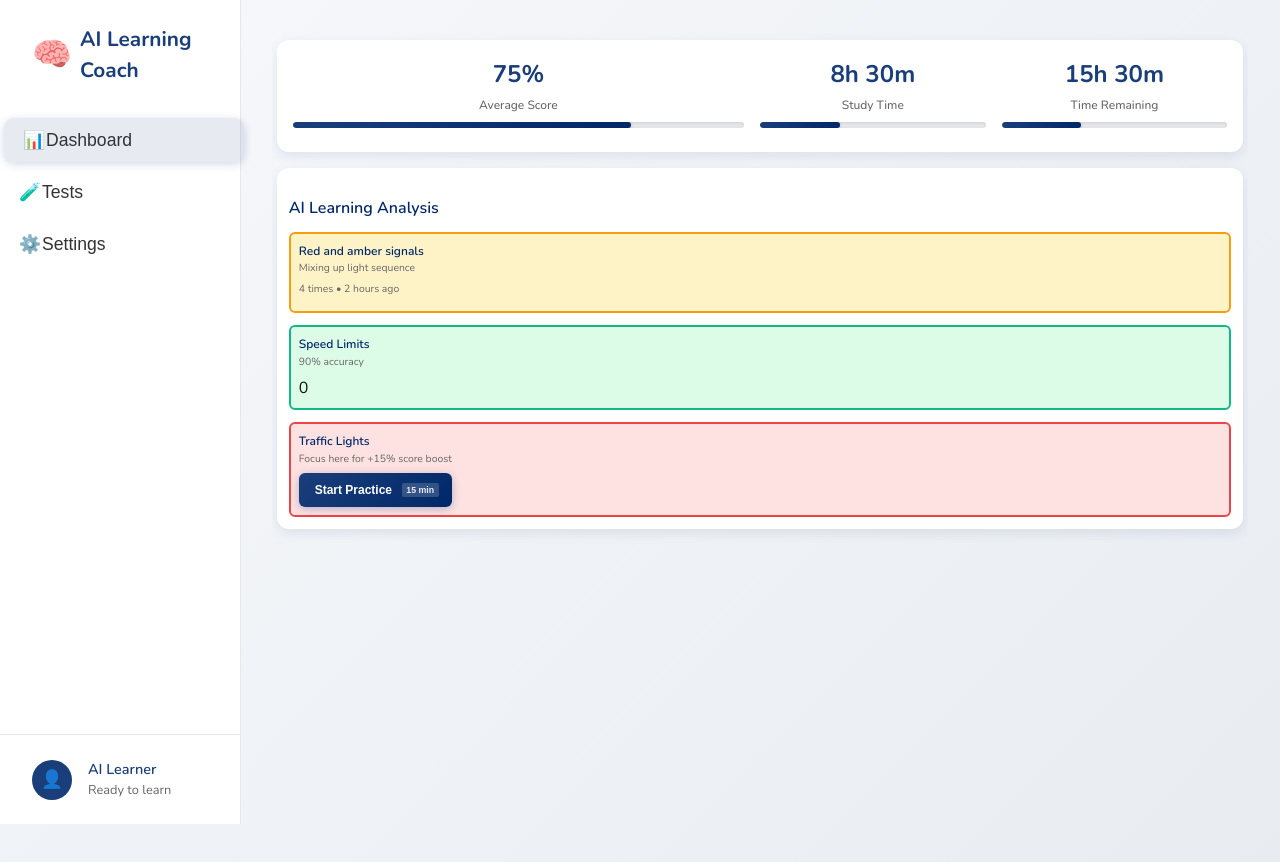
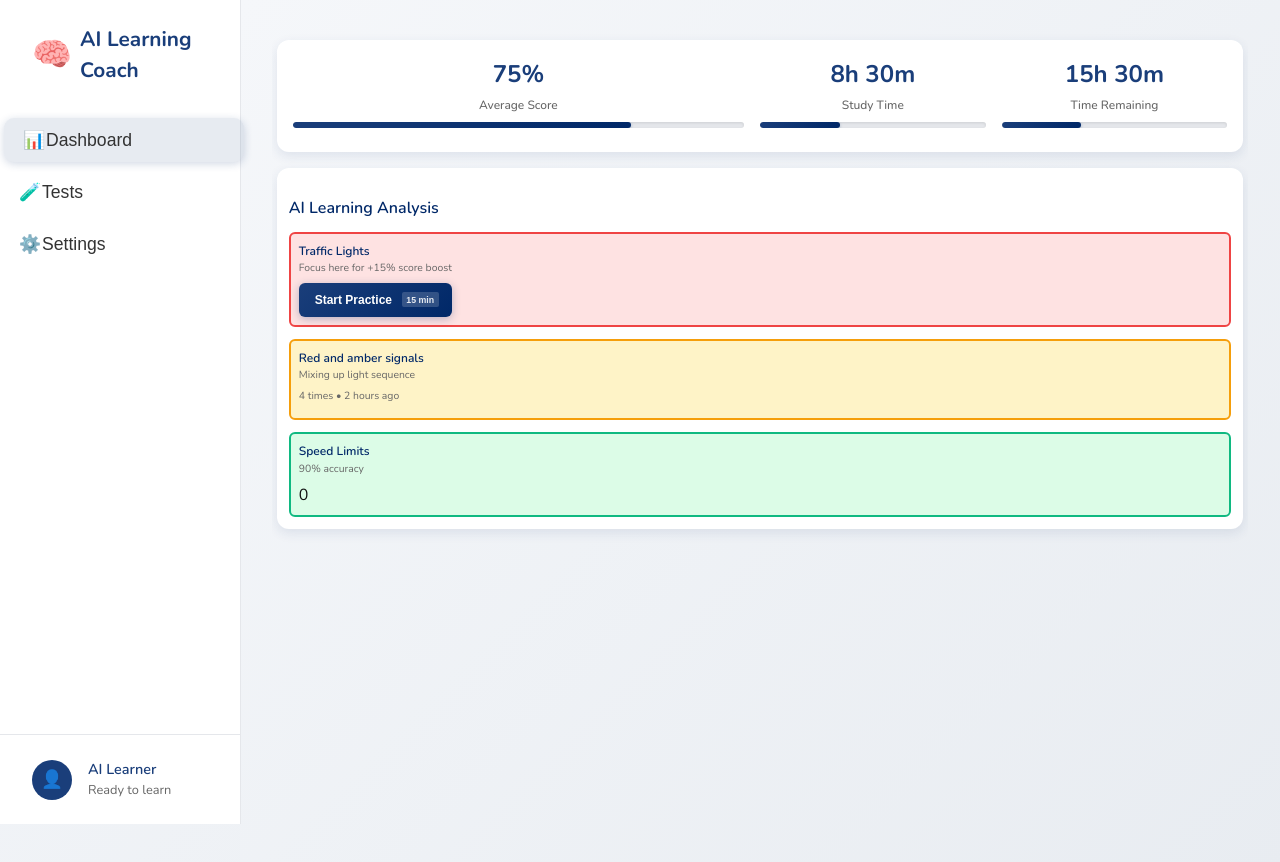
Before and after one commit to fullcircleAI/cbr-ai-coach, a React (Create React App) app: page / in a window 1280 px wide. Shown: the top 862 px of the page. Built offline with nearby package versions, Linux system fonts and the light colour scheme.

Commit message:
Reorder AI insights to match traffic light - Red (Traffic Lights) on top, Amber (Red and amber signals) middle, Green (Speed Limits) bottom

```diff
--- a/src/components/AICoachDashboard.tsx
+++ b/src/components/AICoachDashboard.tsx
@@ -48,6 +48,12 @@ export const AICoachDashboard: React.FC = () => {
 
         const mockInsights: AIInsight[] = [
           {
+            type: 'recommendation',
+            message: "Traffic Lights",
+            priority: 'red',
+            explanation: 'Focus here for +15% score boost'
+          },
+          {
             type: 'mistake',
             message: "Red and amber signals",
             priority: 'amber',
@@ -61,12 +67,6 @@ export const AICoachDashboard: React.FC = () => {
             priority: 'green',
             frequency: 0,
             explanation: '90% accuracy'
-          },
-          {
-            type: 'recommendation',
-            message: "Traffic Lights",
-            priority: 'red',
-            explanation: 'Focus here for +15% score boost'
           }
         ];
 
```
